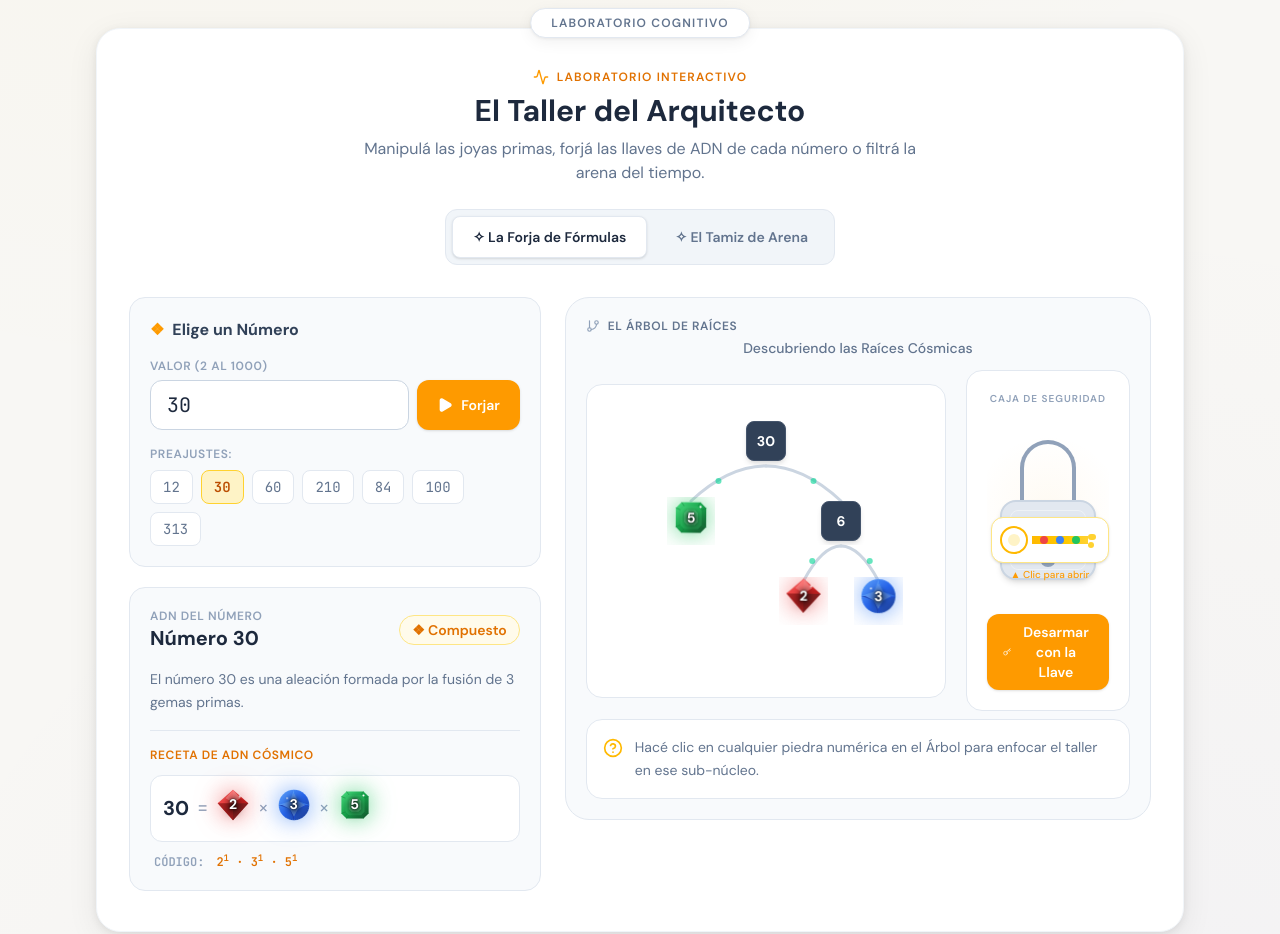
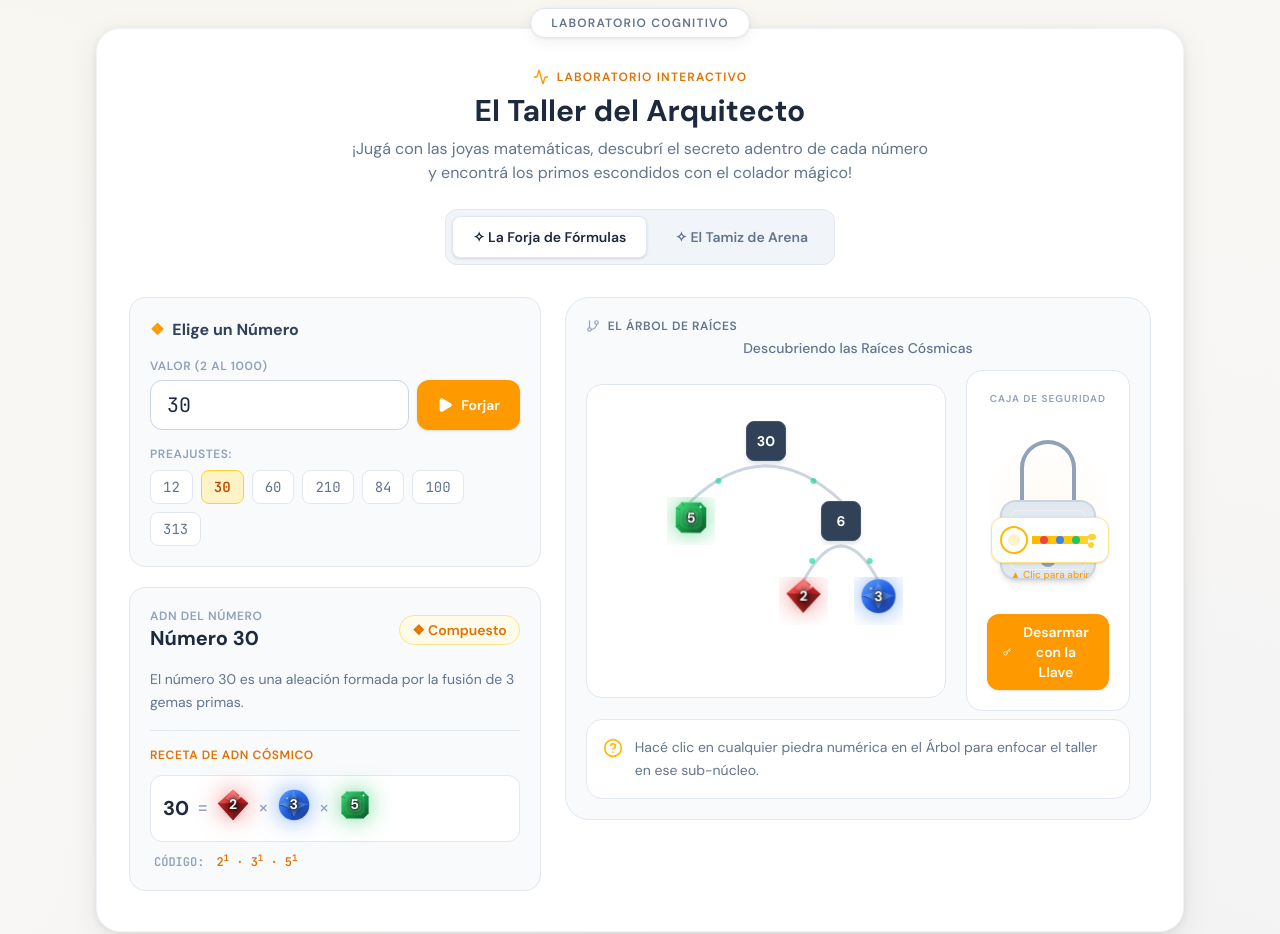
Before and after one commit to juanmiguel-dev/matematicas, a React (Vite) app: page /numeros-primos in a window 1280 px wide. Shown: the part 880-1814 px from the top of the page. Built offline with nearby package versions, Linux system fonts and the light colour scheme.

Commit message:
style: simplify workshop description text for kids

```diff
--- a/src/components/InteractiveWorkshop.tsx
+++ b/src/components/InteractiveWorkshop.tsx
@@ -138,7 +138,7 @@ export const InteractiveWorkshop: React.FC = () => {
           El Taller del Arquitecto
         </h2>
         <p className="text-slate-500 text-center text-base mt-2 max-w-xl">
-          Manipulá las joyas primas, forjá las llaves de ADN de cada número o filtrá la arena del tiempo.
+          ¡Jugá con las joyas matemáticas, descubrí el secreto adentro de cada número y encontrá los primos escondidos con el colador mágico!
         </p>
 
         {/* Tabs */}
```
